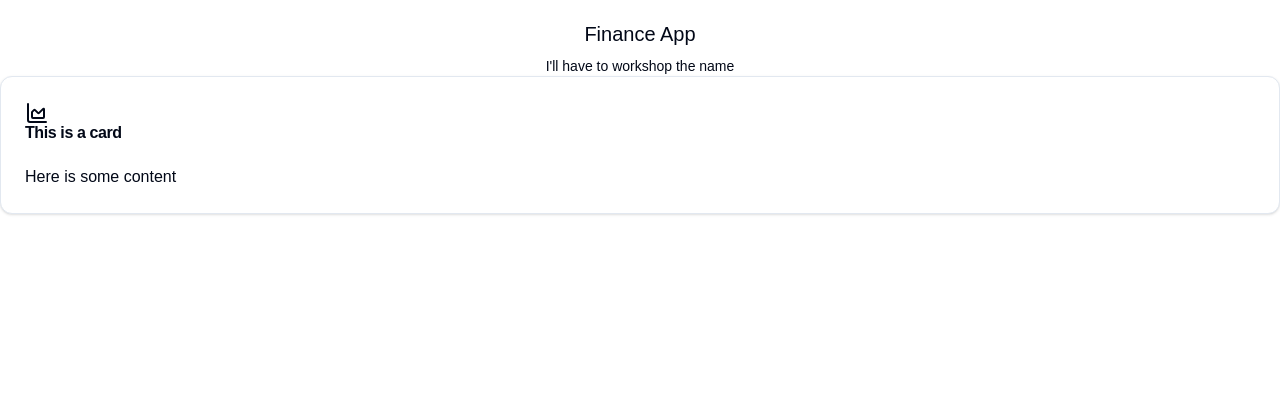
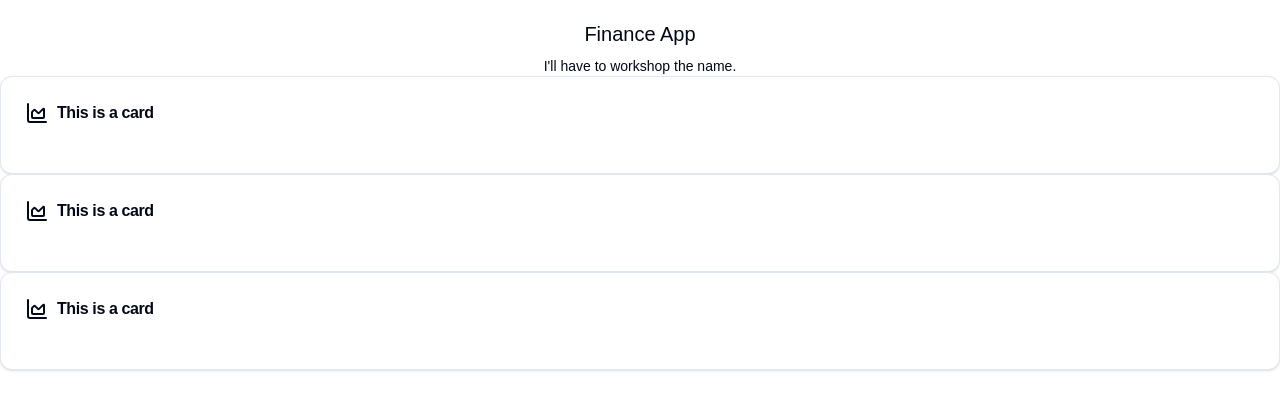
Before and after one commit to ZMCodi/finance-app, a Next.js app in the folder frontend/: page / in a window 1280 px wide. Shown: the top 410 px of the page. Built offline with nearby package versions, Linux system fonts and the light colour scheme; no server answers.

Commit message:
add AssetChart component

```diff
--- a/frontend/app/page.tsx
+++ b/frontend/app/page.tsx
@@ -1,115 +1,14 @@
-import { Card, CardContent, CardHeader, CardTitle } from "@/components/ui/card";
-import { ChartArea } from "lucide-react";
-// import Image from "next/image";
+import AssetChart from "@/components/AssetChart"
 
 export default function Home() {
+
   return (
     <div>
       <h1 className="text-xl text-center pt-5">Finance App</h1>
-      <h5 className="text-sm text-center pt-2">I&apos;ll have to workshop the name</h5>
-      <Card>
-        <CardHeader>
-          <CardTitle><ChartArea /><p>This is a card</p></CardTitle>
-        </CardHeader>
-        <CardContent>
-          <p>Here is some content</p>
-        </CardContent>
-      </Card>
+      <h5 className="text-sm text-center pt-2">I&apos;ll have to workshop the name.</h5>
+      <AssetChart ticker='AAPL' plot_type="price_history"/>
+      <AssetChart ticker='MSFT' plot_type="price_history"/>
+      <AssetChart ticker='NVDA' plot_type="price_history"/>
     </div>
-    // <div className="grid grid-rows-[20px_1fr_20px] items-center justify-items-center min-h-screen p-8 pb-20 gap-16 sm:p-20 font-[family-name:var(--font-geist-sans)]">
-    //   <main className="flex flex-col gap-8 row-start-2 items-center sm:items-start">
-    //     <Image
-    //       className="dark:invert"
-    //       src="/next.svg"
-    //       alt="Next.js logo"
-    //       width={180}
-    //       height={38}
-    //       priority
-    //     />
-    //     <ol className="list-inside list-decimal text-sm text-center sm:text-left font-[family-name:var(--font-geist-mono)]">
-    //       <li className="mb-2">
-    //         Get started by editing{" "}
-    //         <code className="bg-black/[.05] dark:bg-white/[.06] px-1 py-0.5 rounded font-semibold">
-    //           app/page.tsx
-    //         </code>
-    //         .
-    //       </li>
-    //       <li>Save and see your changes instantly.</li>
-    //     </ol>
-
-    //     <div className="flex gap-4 items-center flex-col sm:flex-row">
-    //       <a
-    //         className="rounded-full border border-solid border-transparent transition-colors flex items-center justify-center bg-foreground text-background gap-2 hover:bg-[#383838] dark:hover:bg-[#ccc] text-sm sm:text-base h-10 sm:h-12 px-4 sm:px-5"
-    //         href="https://vercel.com/new?utm_source=create-next-app&utm_medium=appdir-template-tw&utm_campaign=create-next-app"
-    //         target="_blank"
-    //         rel="noopener noreferrer"
-    //       >
-    //         <Image
-    //           className="dark:invert"
-    //           src="/vercel.svg"
-    //           alt="Vercel logomark"
-    //           width={20}
-    //           height={20}
-    //         />
-    //         Deploy now
-    //       </a>
-    //       <a
-    //         className="rounded-full border border-solid border-black/[.08] dark:border-white/[.145] transition-colors flex items-center justify-center hover:bg-[#f2f2f2] dark:hover:bg-[#1a1a1a] hover:border-transparent text-sm sm:text-base h-10 sm:h-12 px-4 sm:px-5 sm:min-w-44"
-    //         href="https://nextjs.org/docs?utm_source=create-next-app&utm_medium=appdir-template-tw&utm_campaign=create-next-app"
-    //         target="_blank"
-    //         rel="noopener noreferrer"
-    //       >
-    //         Read our docs
-    //       </a>
-    //     </div>
-    //   </main>
-    //   <footer className="row-start-3 flex gap-6 flex-wrap items-center justify-center">
-    //     <a
-    //       className="flex items-center gap-2 hover:underline hover:underline-offset-4"
-    //       href="https://nextjs.org/learn?utm_source=create-next-app&utm_medium=appdir-template-tw&utm_campaign=create-next-app"
-    //       target="_blank"
-    //       rel="noopener noreferrer"
-    //     >
-    //       <Image
-    //         aria-hidden
-    //         src="/file.svg"
-    //         alt="File icon"
-    //         width={16}
-    //         height={16}
-    //       />
-    //       Learn
-    //     </a>
-    //     <a
-    //       className="flex items-center gap-2 hover:underline hover:underline-offset-4"
-    //       href="https://vercel.com/templates?framework=next.js&utm_source=create-next-app&utm_medium=appdir-template-tw&utm_campaign=create-next-app"
-    //       target="_blank"
-    //       rel="noopener noreferrer"
-    //     >
-    //       <Image
-    //         aria-hidden
-    //         src="/window.svg"
-    //         alt="Window icon"
-    //         width={16}
-    //         height={16}
-    //       />
-    //       Examples
-    //     </a>
-    //     <a
-    //       className="flex items-center gap-2 hover:underline hover:underline-offset-4"
-    //       href="https://nextjs.org?utm_source=create-next-app&utm_medium=appdir-template-tw&utm_campaign=create-next-app"
-    //       target="_blank"
-    //       rel="noopener noreferrer"
-    //     >
-    //       <Image
-    //         aria-hidden
-    //         src="/globe.svg"
-    //         alt="Globe icon"
-    //         width={16}
-    //         height={16}
-    //       />
-    //       Go to nextjs.org →
-    //     </a>
-    //   </footer>
-    // </div>
-  );
+  )
 }
--- /dev/null
+++ b/frontend/components/AssetChart.tsx
@@ -0,0 +1,74 @@
+'use client';
+/* eslint-disable  @typescript-eslint/no-explicit-any */
+import { Card, CardContent, CardHeader, CardTitle } from "@/components/ui/card";
+import { ChartArea } from "lucide-react";
+import { useEffect, useState } from "react";
+import dynamic from "next/dynamic";
+
+interface PlotlyData {
+    data: any[];
+    layout: any;
+}
+
+interface AssetChartProps {
+    ticker: string;
+    plot_type: 'price_history' | 'candlestick' | 'returns_distribution' | 'SMA';
+}
+
+const Plot = dynamic(() => import("react-plotly.js"), {
+    ssr: false,
+    loading: () => <div>Loading...</div>,
+});
+
+export default function AssetChart({ ticker, plot_type }: AssetChartProps) {
+    const [plotData, setPlotData] = useState<PlotlyData | null>(null);
+    const [loading, setLoading] = useState(true);
+
+    useEffect(() => {
+    const fetchData = async () => {
+        try {
+        const response = await fetch(`http://localhost:8000/api/assets/${ticker}/${plot_type}`);
+        const data = await response.json();
+        setPlotData(data.json_data);
+        console.log(data.json_data);
+        } catch (error) {
+        console.error("Error fetching data:", error);
+        } finally {
+        setLoading(false);
+        }
+    };
+    fetchData();
+    }, [ticker, plot_type]);
+
+    return (
+    <div>
+        <Card>
+        <CardHeader>
+            <CardTitle className="flex items-center gap-2">
+            <ChartArea />
+            <p>This is a card</p>
+            </CardTitle>
+        </CardHeader>
+        <CardContent>
+            {loading ? (
+            <div>Loading...</div>
+            ) : (
+            plotData && (
+                <Plot
+                data={plotData.data}
+                layout={{
+                    ...plotData.layout,
+                    autosize: true,
+                    margin: { t: 20, r: 20, b: 30, l: 40 },
+                    height: 400,
+                }}
+                config={{ responsive: true }}
+                className="w-full h-full"
+                />
+            )
+            )}
+        </CardContent>
+        </Card>
+    </div>
+    );
+};
--- a/frontend/package.json
+++ b/frontend/package.json
@@ -25,6 +25,7 @@
     "@types/node": "^20",
     "@types/react": "^19",
     "@types/react-dom": "^19",
+    "@types/react-plotly.js": "^2.6.3",
     "eslint": "^9",
     "eslint-config-next": "15.1.7",
     "postcss": "^8",
```
Also changed, not shown: 1 other file (tests, documents, lock files or other folders).
